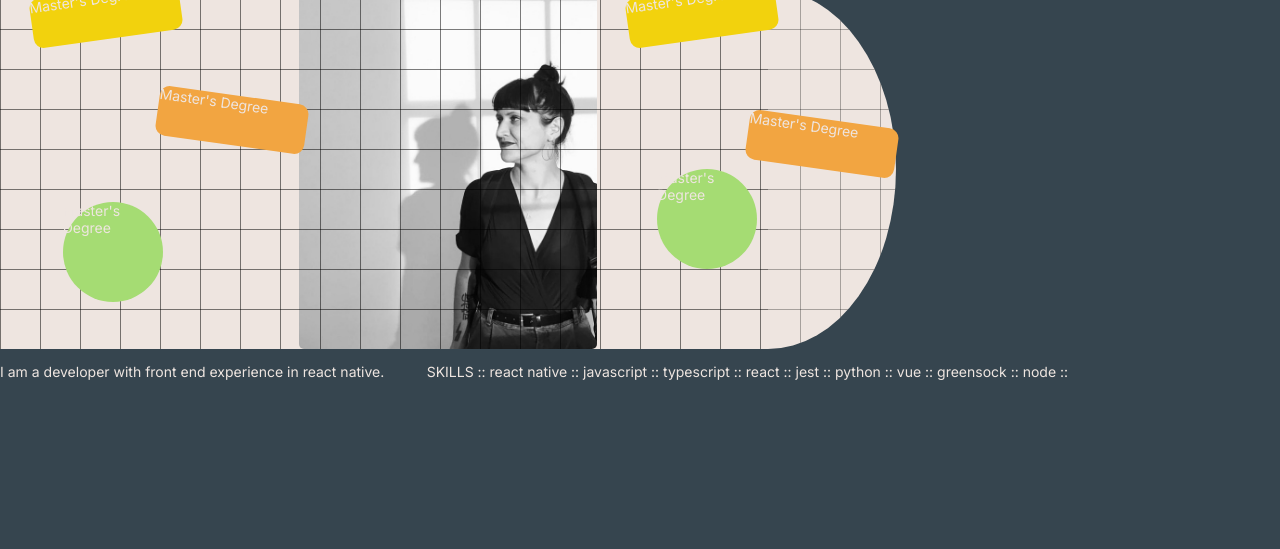
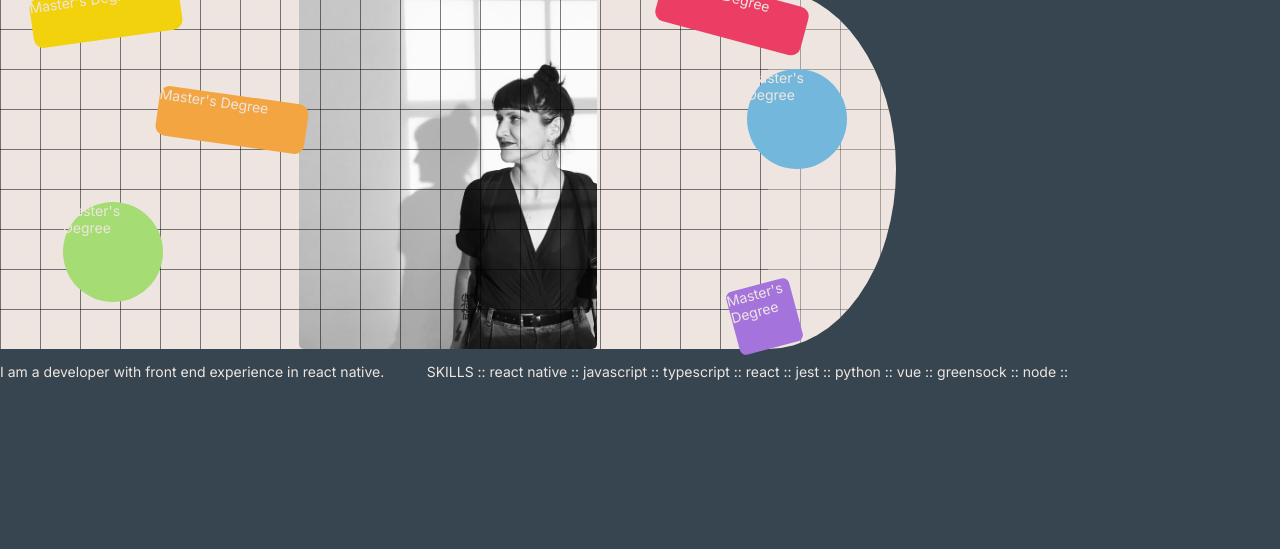
Before and after one commit to AmyCox/AmyCoxPortfolio, a plain HTML site: page src/index.html in a window 1280 px wide. Shown: the part 251-800 px from the top of the page. Drawn offline with Linux system fonts and the light colour scheme.

Commit message:
positioning for computer screen

```diff
--- a/src/css/main.css
+++ b/src/css/main.css
@@ -578,13 +578,23 @@ h1 {
   }
 
   .sticker3 {
-    width: 100px;
-    height: 30px;
+    width: 150px;
+    height: 50px;
     background-color: #ec3e65;
     border-radius: 10px;
+    margin-left: 20%;
+    z-index: 50;
+    transform: rotate(15deg);
+  }
 
+  .blue-circle {
+    width: 100px;
+    height: 100px;
+    border-radius: 50%;
+    background-color: #73b8dc; /* Background color for visualization */
     z-index: 50;
-    transform: rotate(-8deg);
+    margin-left: 50%;
+
   }
 
   .second-sticker-container {
@@ -604,7 +614,20 @@ h1 {
     width: 100%;
     display: flex;
     flex-direction: column;
-    justify-content: space-between;
+    justify-content: flex-end;
+  }
+
+  .purple-square {
+    width: 65px;
+    height: 65px;
+    border-radius: 10%;
+    background-color: #a573dc; /* Background color for visualization */
+
+    transform: rotate(-15deg);
+    margin-left: 45%;
+    z-index: 50;
+
+
   }
 
   .image2 {
--- a/src/index.html
+++ b/src/index.html
@@ -52,12 +52,12 @@
         </div>
         <div class="image2"></div>
         <div class="second-sticker-container">
-          <div class="sticker sticker1">Master's Degree</div>
-          <div class="sticker sticker2">Master's Degree</div>
+          <div class="sticker sticker3">Master's Degree</div>
+          <div class="sticker blue-circle">Master's Degree</div>
         </div>
         <div class="third-sticker-container">
 
-          <div class="sticker green-circle">Master's Degree</div>
+          <div class="sticker purple-square">Master's Degree</div>
         </div>
 
      <div class="curved-corner" id="curved-corner-topright"></div>
```
